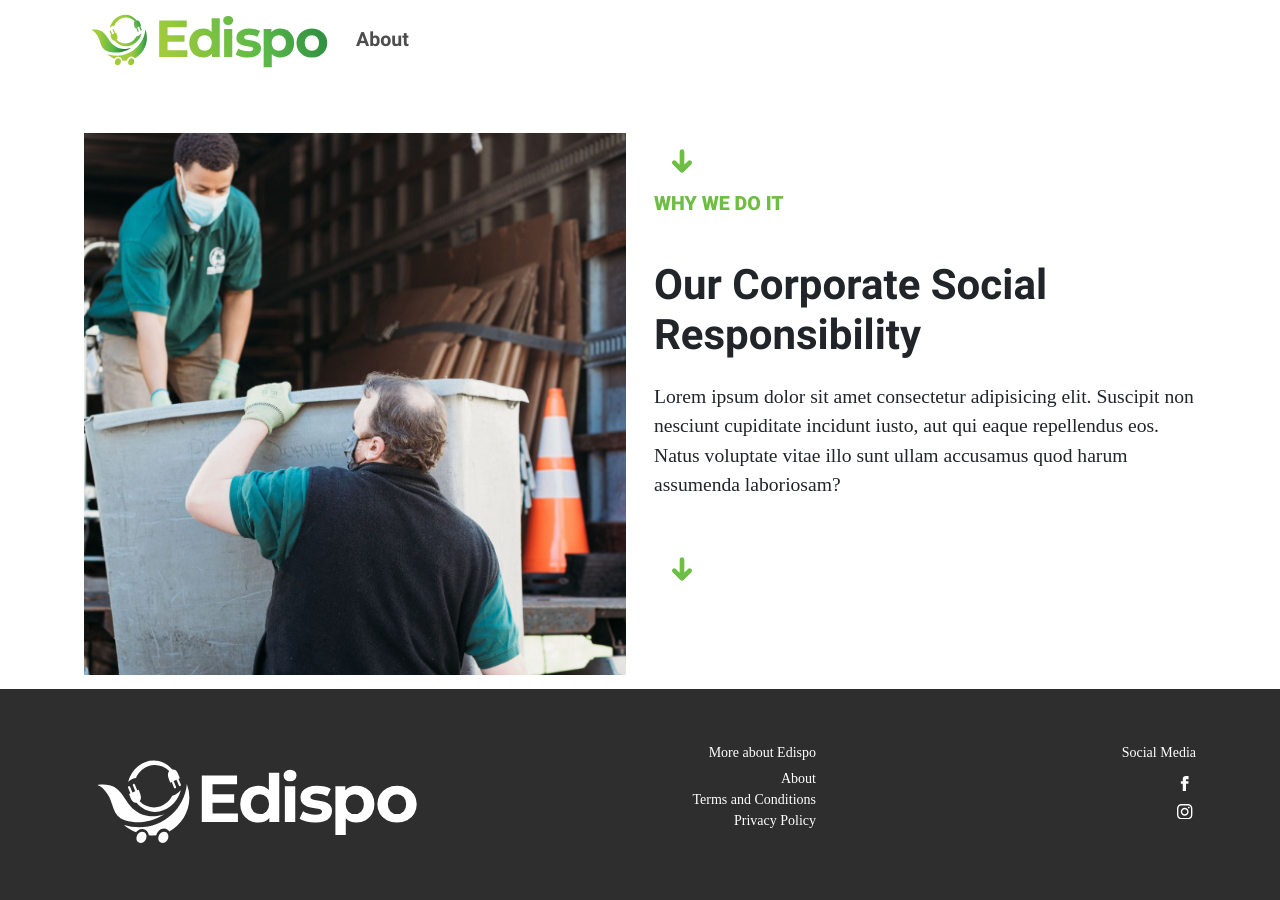
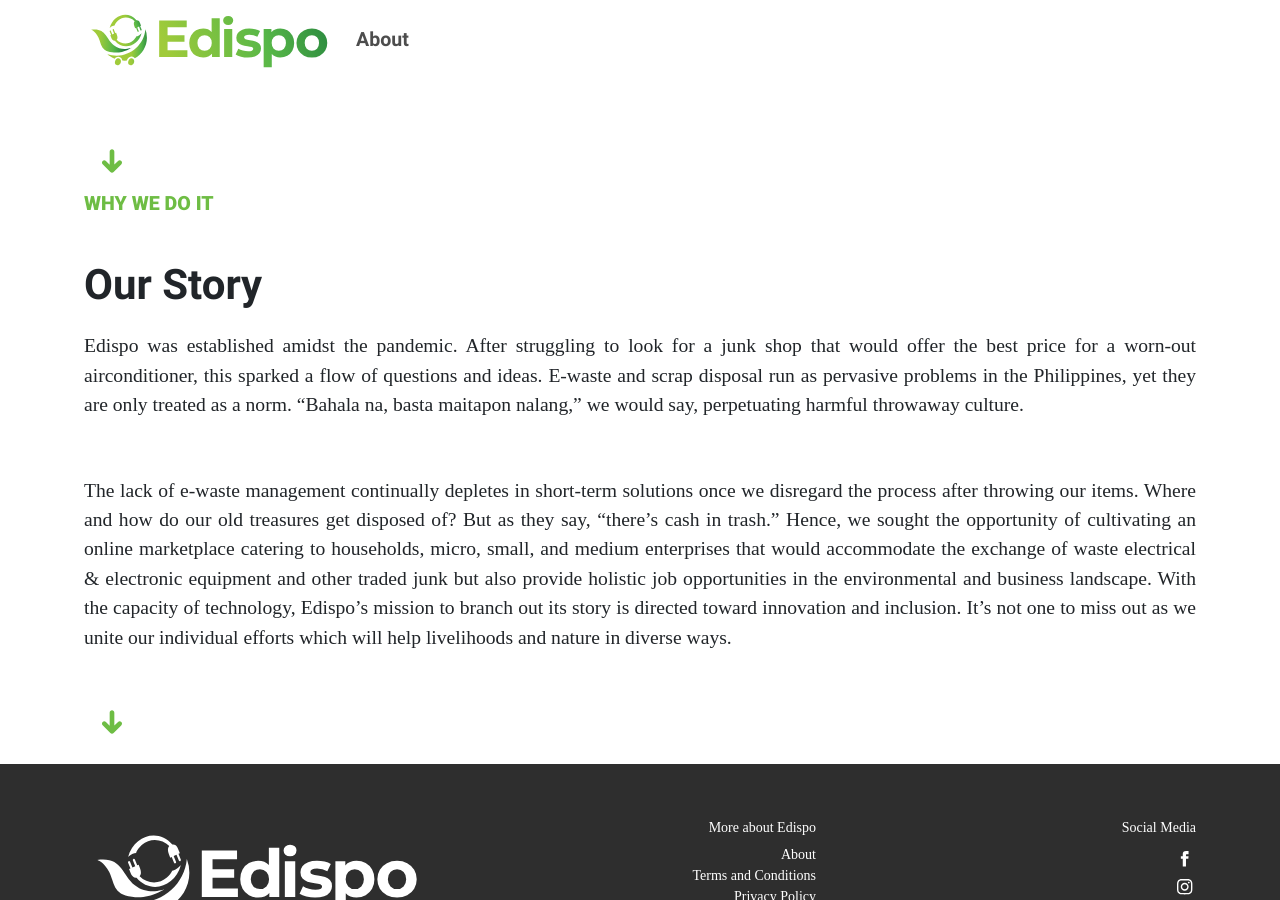
Before and after one commit to edispoph/edispo-landing-page, a Jekyll site: the page built from about.html, in a window 1280 px wide and 900 px high, scrolled down 2295 px. Built offline with Jekyll 4.4.1, drawn with Linux system fonts in a browser that asks for light colours; nearby versions of some CDN libraries; some web fonts are replaced.

Commit message:
Change CSR to Our Story.

```diff
--- a/about.html
+++ b/about.html
@@ -150,10 +150,7 @@
   <!-- CSR -->
   <section class="container">
     <div class="row">
-      <div class="col-md-6 p-3">
-        <img src="{{site.baseurl}}/assets/images/about/workers.png" class="img-fluid"/>
-      </div>
-      <div class="col-md-6 p-3 d-flex flex-column">
+      <div class="col-12 p-3 d-flex flex-column">
         <div class="svg-container-icon-4 p-3">
           <svg xmlns="http://www.w3.org/2000/svg" viewBox="0 0 24 24">
             <g fill='var(--edispo-base)'>
@@ -162,9 +159,12 @@
           </svg>
         </div>
         <span class="edispo-color-base edispo-black-2 edispo-font-2">WHY WE DO IT</span>
-        <h1 class="edispo-bold-2 edispo-font-6 mt-5">Our Corporate Social Responsibility</h1>
-        <p class="edispo-regular-1 edispo-font-2 my-3 mb-5">
-          Lorem ipsum dolor sit amet consectetur adipisicing elit. Suscipit non nesciunt cupiditate incidunt iusto, aut qui eaque repellendus eos. Natus voluptate vitae illo sunt ullam accusamus quod harum assumenda laboriosam?
+        <h1 class="edispo-bold-2 edispo-font-6 mt-5">Our Story</h1>
+        <p class="edispo-regular-1 edispo-font-2 my-3 mb-5 text-justify">
+          Edispo was established amidst the pandemic. After struggling to look for a junk shop that would offer the best price for a worn-out airconditioner, this sparked a flow of questions and ideas. E-waste and scrap disposal run as pervasive problems in the Philippines, yet they are only treated as a norm. “Bahala na, basta maitapon nalang,” we would say, perpetuating harmful throwaway culture.
+        </p>
+        <p class="edispo-regular-1 edispo-font-2 my-3 mb-5 text-justify">
+          The lack of e-waste management continually depletes in short-term solutions once we disregard the process after throwing our items. Where and how do our old treasures get disposed of? But as they say, “there’s cash in trash.” Hence, we sought the opportunity of cultivating an online marketplace catering to households, micro, small, and medium enterprises that would accommodate the exchange of waste electrical & electronic equipment and other traded junk but also provide holistic job opportunities in the environmental and business landscape. With the capacity of technology, Edispo’s mission to branch out its story is directed toward innovation and inclusion. It’s not one to miss out as we unite our individual efforts which will help livelihoods and nature in diverse ways.
         </p>
         <div class="svg-container-icon-4 p-3">
           <svg xmlns="http://www.w3.org/2000/svg" viewBox="0 0 24 24">
```
